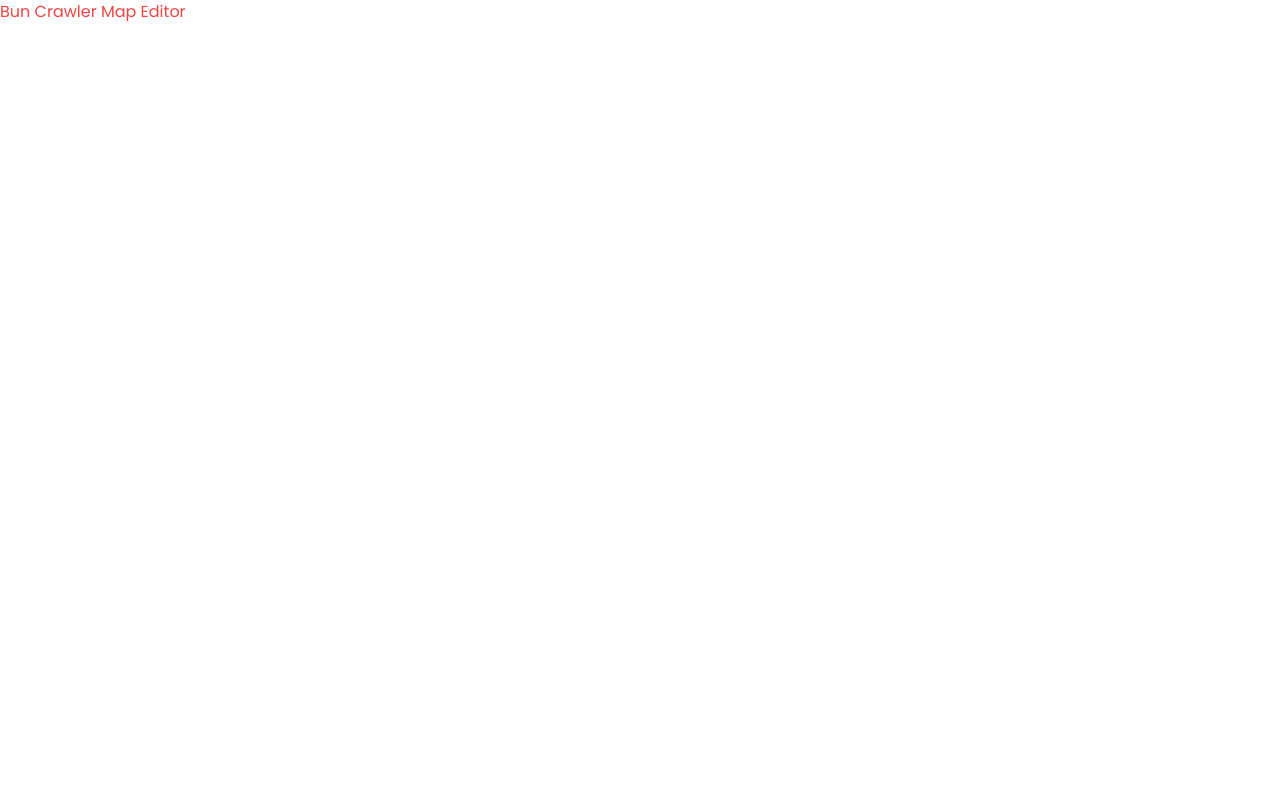
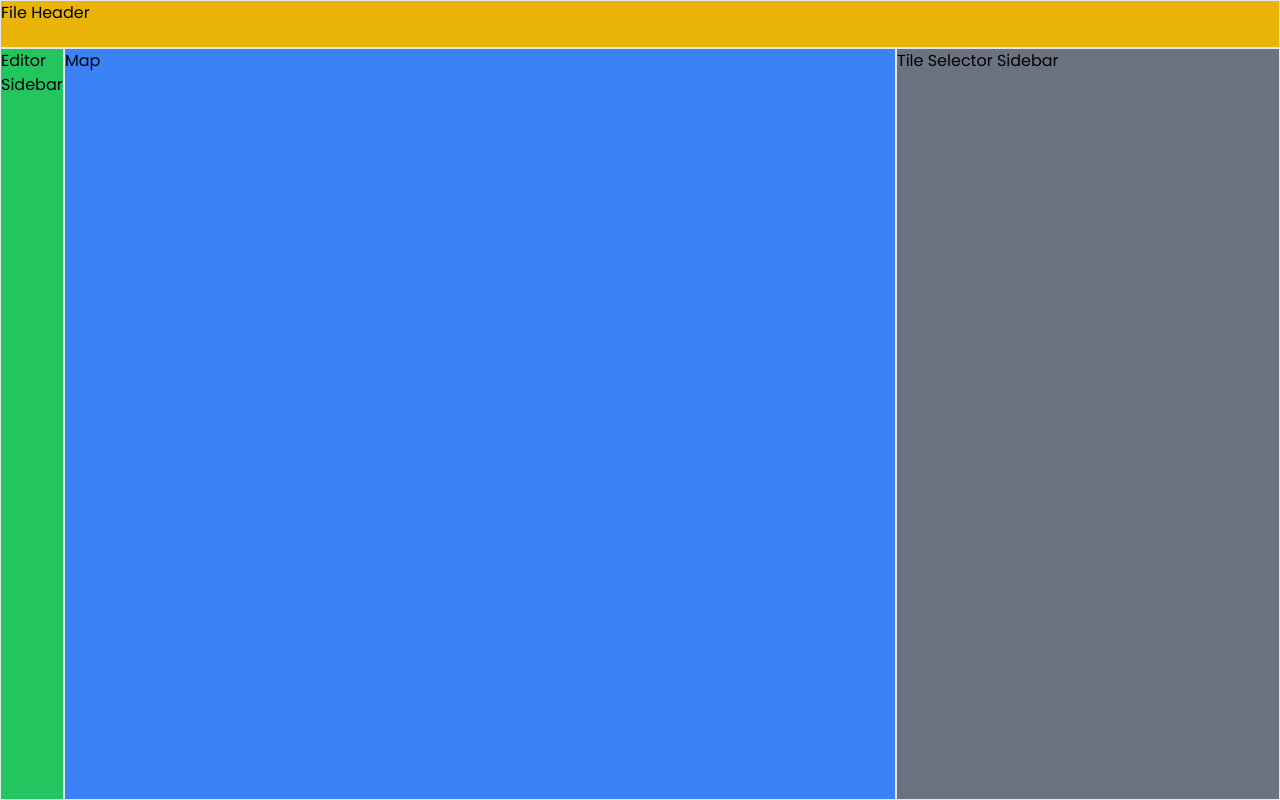
Before and after one commit to marceloferreira357/bun-crawler-map-editor, a React (Vite) app: page / in a window 1280 px wide. Built offline with nearby package versions, Linux system fonts and the light colour scheme.

Commit message:
feat: added the basic layout

```diff
--- a/src/App.tsx
+++ b/src/App.tsx
@@ -1,5 +1,19 @@
+import EditorSidebar from "./components/EditorSidebar";
+import FileHeader from "./components/FileHeader";
+import Map from "./components/Map";
+import TileSelectorSidebar from "./components/TileSelectorSidebar";
+
 function App() {
-  return <span className="text-red-500">Bun Crawler Map Editor</span>;
+  return (
+    <div className="flex flex-col w-[100dvw] h-[100dvh] bg-red-500">
+      <FileHeader />
+      <div className="flex flex-row w-full h-[calc(100dvh-48px)]">
+        <EditorSidebar />
+        <Map />
+        <TileSelectorSidebar />
+      </div>
+    </div>
+  );
 }
 
 export default App;
--- /dev/null
+++ b/src/components/EditorSidebar.tsx
@@ -0,0 +1,9 @@
+function EditorSidebar() {
+  return (
+    <div className="flex flex-row border w-16 h-full bg-green-500 shrink-0">
+      Editor Sidebar
+    </div>
+  );
+}
+
+export default EditorSidebar;
--- /dev/null
+++ b/src/components/FileHeader.tsx
@@ -0,0 +1,9 @@
+function FileHeader() {
+  return (
+    <div className="flex flex-row border w-full h-12 bg-yellow-500 shrink-0">
+      File Header
+    </div>
+  );
+}
+
+export default FileHeader;
--- /dev/null
+++ b/src/components/Map.tsx
@@ -0,0 +1,9 @@
+function Map() {
+  return (
+    <div className="flex flex-row border w-[calc(100dvw-448px)] h-full bg-blue-500 shrink-0">
+      Map
+    </div>
+  );
+}
+
+export default Map;
--- /dev/null
+++ b/src/components/TileSelectorSidebar.tsx
@@ -0,0 +1,9 @@
+function TileSelectorSidebar() {
+  return (
+    <div className="flex flex-row border w-96 h-full bg-gray-500 shrink-0">
+      Tile Selector Sidebar
+    </div>
+  );
+}
+
+export default TileSelectorSidebar;
```
